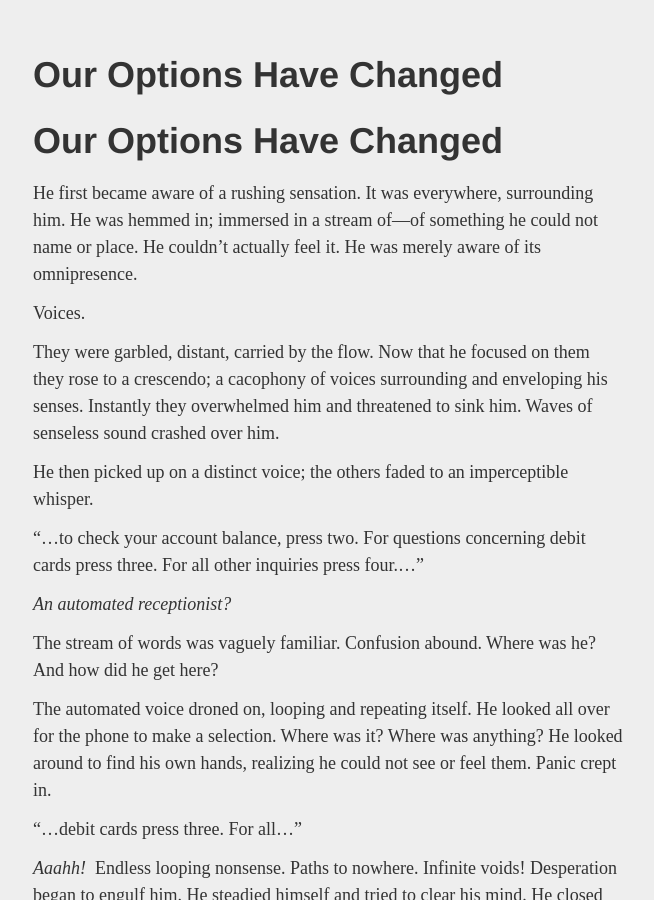
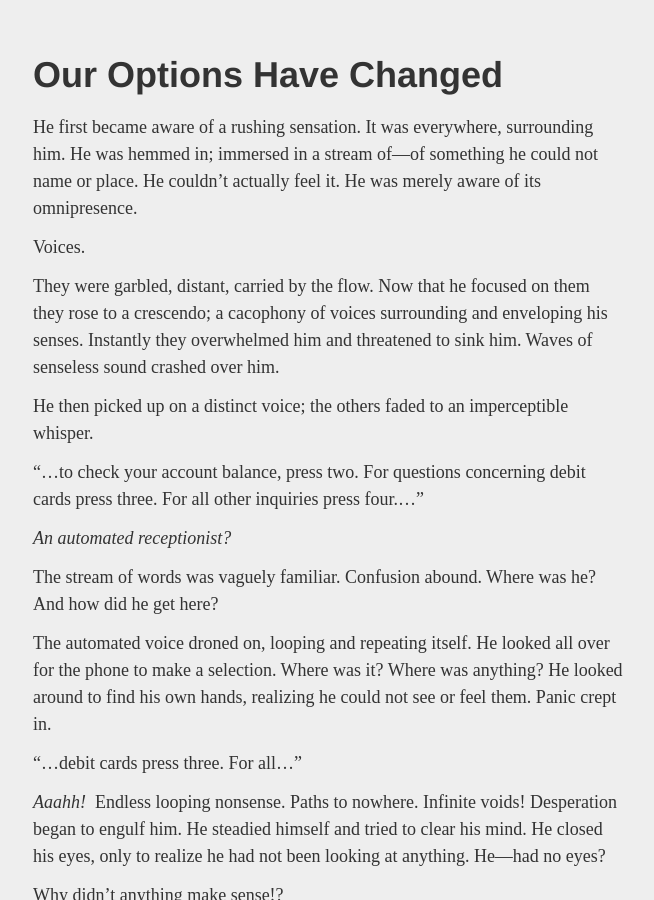
Before and after one commit to jonathan-beebe/somethingkindawierd.github.com, a Jekyll site: the page built from _stories/our-options-have-changed.md, in a window 1280 px wide and 900 px high. Shown: the whole window, without its empty margins (311-965 px from the left). Built offline with Jekyll 4.4.1, drawn with Linux system fonts in a browser that asks for light colours.

Commit message:
Fixing formatting

```diff
--- a/_stories/our-options-have-changed.md
+++ b/_stories/our-options-have-changed.md
@@ -2,8 +2,6 @@
 title: Our Options Have Changed
 date: 2016-05-21
 ---
-
-# Our Options Have Changed
 
 He first became aware of a rushing sensation. It was everywhere, surrounding him. He was hemmed in; immersed in a stream of—of something he could not name or place. He couldn’t actually feel it. He was merely aware of its omnipresence.
 
@@ -31,7 +29,7 @@ Those voices! Something about them seemed eerily familiar, a memory more real th
 
 “…if you know your parties extension press—”
 
-A scream of frustration rang out from somewhere. The cold emotionless response gave him the chills.  “I'm sorry, that was an invalid selection, please select from the following…”
+A scream of frustration rang out from somewhere. The cold emotionless response gave him the chills.  “I’m sorry, that was an invalid selection, please select from the following…”
 
 Another anguished scream, this one much nearer, echoed around the infinite expanse. He became enveloped in a cold breeze. A fearfully painful chill passed through him. For a moment it was _he_ who felt the anguish. And then it flowed passed, like all the sounds surrounding him.
 
```
